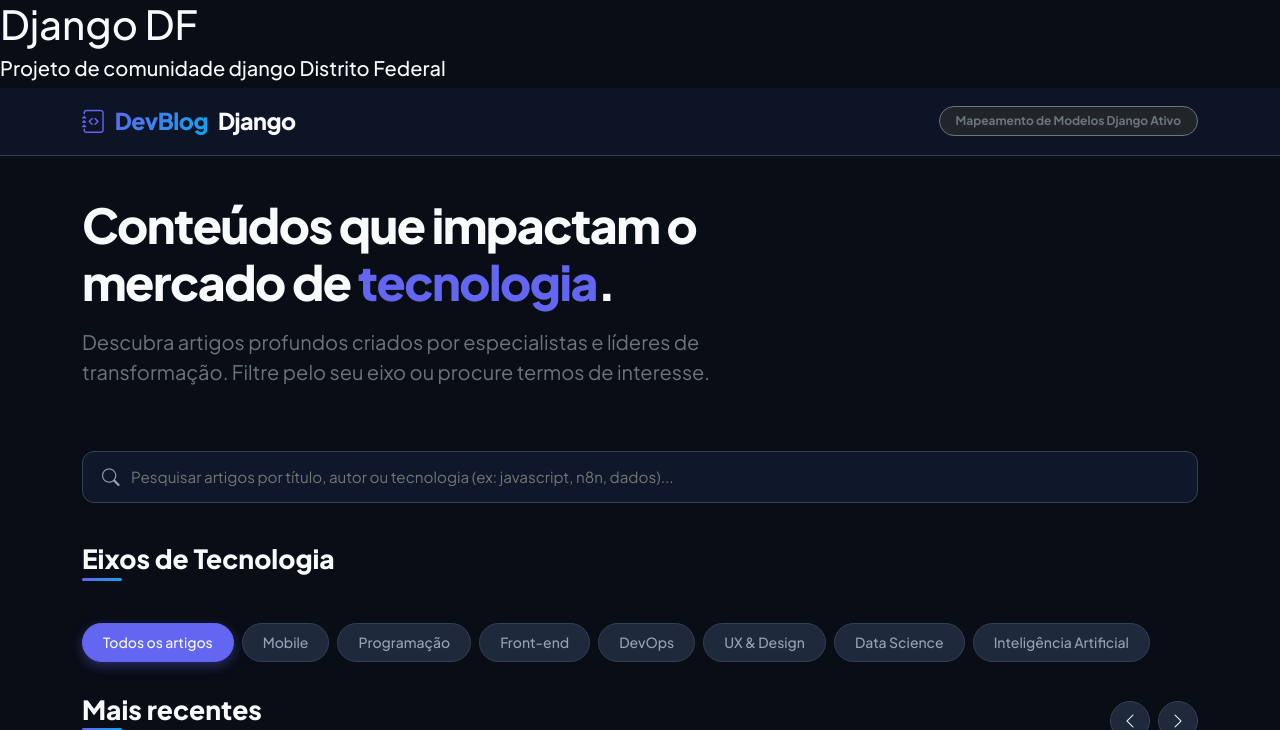
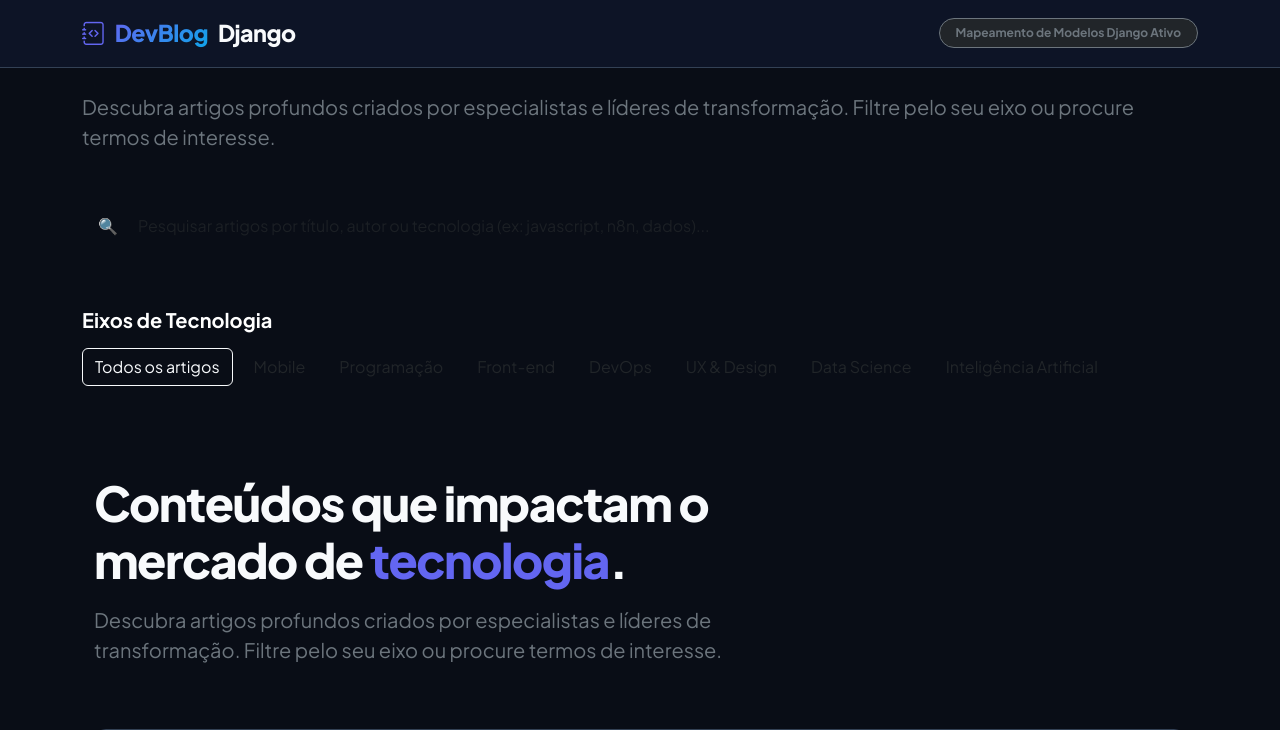
Before and after one commit to mainaiko/django_senai, a Django app: page / in a window 1280 px wide. Shown: the top 730 px of the page. Run offline with Django 4.2, Linux system fonts and the light colour scheme.

Commit message:
index, base, _header updates

```diff
--- a/motorartigos/urls.py
+++ b/motorartigos/urls.py
@@ -7,6 +7,6 @@ from motorartigos.views import index, artigo
 # arquivo de rotas do app motorartigos
 
 urlpatterns = [
-    path("", index),
+    path('', index, name="index"),
     path("artigo/", artigo, name="artigo") # vantagem de colocar o name é a facilidade de nomear
 ]
--- a/motorartigos/views.py
+++ b/motorartigos/views.py
@@ -30,7 +30,7 @@ def index(request):
 
     autores = Autor.objects.all()
 
-    return render(request, "motorartigos/index.html", {"autores": autores})
+    return render(request, "motorartigos/index.html", {"index": index})
 
 def artigo(request):
     return render(request, 'motorartigos/artigo.html')
--- a/templates/motorartigos/base.html
+++ b/templates/motorartigos/base.html
@@ -2,14 +2,30 @@
 
 <!DOCTYPE html>
 <html lang="pt-br">
+<head>
+  <meta charset="UTF-8">
+  <meta name="viewport" content="width=device-width, initial-scale=1.0">
+  <title>DevBlog Django - Tecnologia & Design</title>
+
+  <!-- Bootstrap 5 CSS -->
+  <link href="https://cdn.jsdelivr.net/npm/bootstrap@5.3.2/dist/css/bootstrap.min.css" rel="stylesheet">
+  <!-- Bootstrap Icons -->
+  <link href="https://cdn.jsdelivr.net/npm/bootstrap-icons@1.11.1/font/bootstrap-icons.css" rel="stylesheet">
+  <!-- Google Fonts para excelente tipografia -->
+  <link rel="preconnect" href="https://fonts.googleapis.com">
+  <link rel="stylesheet" href="{% static 'css/style_index.css' %}">
+  <link rel="preconnect" href="https://fonts.gstatic.com" crossorigin>
+  <link href="https://fonts.googleapis.com/css2?family=Plus+Jakarta+Sans:wght@300;400;500;600;700;800&display=swap" rel="stylesheet">
+</head>
+<body>
   {% include 'motorartigos/partials/_header.html' %}
-<body>
-    <h1>Django DF</h1>
-    <h5>Projeto de comunidade django Distrito Federal</h5>
+
+  <main class="main-content container">
     {% block content %}
 
     {% endblock %}
+  </main>
+
     {% include 'motorartigos/partials/_footer.html' %}
-
 </body>
 </html>
--- a/templates/motorartigos/index.html
+++ b/templates/motorartigos/index.html
@@ -4,17 +4,7 @@
 {% block content %}
 
   <!-- Menu / Header de Navegação Premium -->
-  <nav class="custom-navbar">
-    <div class="container d-flex justify-content-between align-items-center">
-      <a class="navbar-brand brand-logo" href="javascript:void(0)" onclick="router.goHome()">
-        <i class="bi bi-journal-code" style="color: var(--primary-accent);"></i>
-        <span>DevBlog</span>Django
-      </a>
-      <span class="badge bg-dark border border-secondary text-secondary py-2 px-3 rounded-pill d-none d-sm-inline-block">
-        Mapeamento de Modelos Django Ativo
-      </span>
-    </div>
-  </nav>
+
 
   <!-- VISTA 1: HOME (Página Principal com Grelha de Artigos) -->
   <main id="home-view" class="container py-4 fade-in">
--- a/templates/motorartigos/partials/_header.html
+++ b/templates/motorartigos/partials/_header.html
@@ -1,17 +1,39 @@
 {% load static %}
 
-<head>
-    <meta charset="UTF-8">
-    <meta name="viewport" content="width=device-width, initial-scale=1.0">
-    <title>DevBlog Django - Tecnologia & Design</title>
 
-    <!-- Bootstrap 5 CSS -->
-    <link href="https://cdn.jsdelivr.net/npm/bootstrap@5.3.2/dist/css/bootstrap.min.css" rel="stylesheet">
-    <!-- Bootstrap Icons -->
-    <link href="https://cdn.jsdelivr.net/npm/bootstrap-icons@1.11.1/font/bootstrap-icons.css" rel="stylesheet">
-    <!-- Google Fonts para excelente tipografia -->
-    <link rel="preconnect" href="https://fonts.googleapis.com">
-    <link rel="stylesheet" href="{% static 'css/style_index.css' %}">
-    <link rel="preconnect" href="https://fonts.gstatic.com" crossorigin>
-    <link href="https://fonts.googleapis.com/css2?family=Plus+Jakarta+Sans:wght@300;400;500;600;700;800&display=swap" rel="stylesheet">
-</head>
+<nav class="custom-navbar">
+    <div class="container d-flex justify-content-between align-items-center">
+      <a class="navbar-brand brand-logo" href="javascript:void(0)" onclick="router.goHome()">
+        <i class="bi bi-journal-code" style="color: var(--primary-accent);"></i>
+        <span>DevBlog</span>Django
+      </a>
+      <span class="badge bg-dark border border-secondary text-secondary py-2 px-3 rounded-pill d-none d-sm-inline-block">
+        Mapeamento de Modelos Django Ativo
+      </span>
+    </div>
+  </nav>
+
+<header class="container my-4 text-secondary">
+    <p class="fs-5 max-w-text">Descubra artigos profundos criados por especialistas e líderes de transformação. Filtre pelo seu eixo ou procure termos de interesse.</p>
+</header>
+
+<section class="container mb-5">
+    <div class="search-box p-3 rounded d-flex align-items-center">
+        <span class="text-secondary me-2">🔍</span>
+        <input type="text" class="form-control bg-transparent border-0 text-white shadow-none" placeholder="Pesquisar artigos por título, autor ou tecnologia (ex: javascript, n8n, dados)...">
+    </div>
+</section>
+
+<section class="container mb-5">
+    <h5 class="text-white fw-bold mb-3">Eixos de Tecnologia</h5>
+    <div class="d-flex flex-wrap gap-2">
+        <a href="{% url 'index' %}" class="btn btn-filter active">Todos os artigos</a>
+        <a href="#" class="btn btn-filter">Mobile</a>
+        <a href="#" class="btn btn-filter">Programação</a>
+        <a href="#" class="btn btn-filter">Front-end</a>
+        <a href="#" class="btn btn-filter">DevOps</a>
+        <a href="#" class="btn btn-filter">UX & Design</a>
+        <a href="#" class="btn btn-filter">Data Science</a>
+        <a href="#" class="btn btn-filter">Inteligência Artificial</a>
+    </div>
+</section>
```
